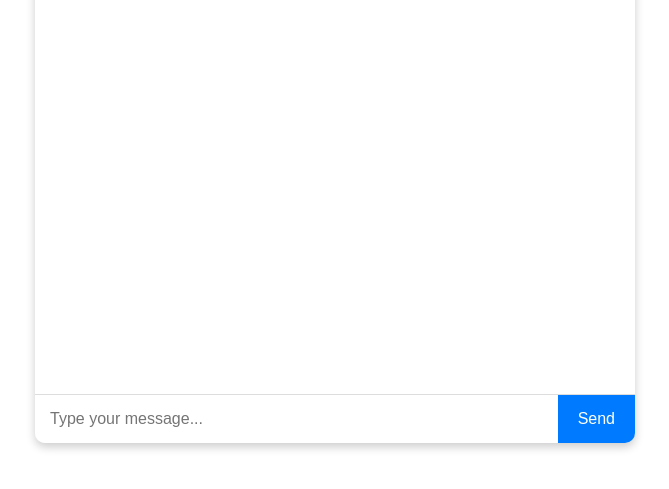
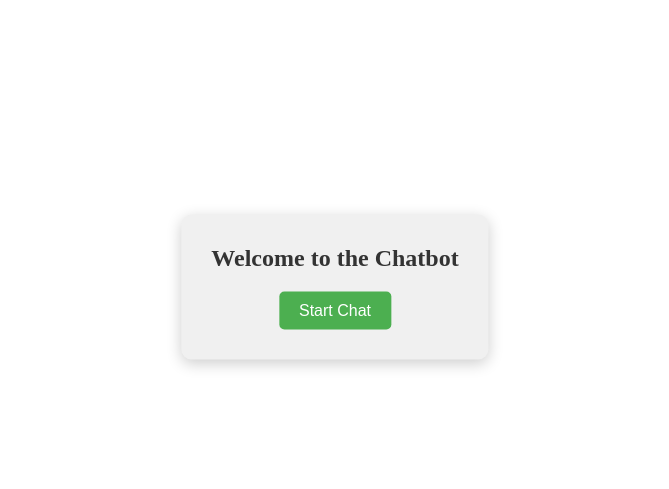
Before and after one commit to Umar9823/Chatbot, a website: page public/index.html in a window 1280 px wide. Shown: the part 113-602 px from the top of the page, without its empty margins (305-974 px from the left). Drawn offline with Linux system fonts and the light colour scheme.

Commit message:
style updated

```diff
--- a/public/index.html
+++ b/public/index.html
@@ -7,7 +7,14 @@
     <link rel="stylesheet" href="./style.css">
 </head>
 <body>
-    <div class="chat-container">
+    <!-- Welcome Screen -->
+    <div class="welcome-screen" id="welcomeScreen">
+        <h2>Welcome to the Chatbot</h2>
+        <button id="startChatBtn">Start Chat</button>
+    </div>
+
+    <!-- Chat Interface -->
+    <div class="chat-container" id="chatContainer" style="display: none;">
         <div class="chat-header">
             <h2>Chatbot</h2>
         </div>
--- a/public/script.js
+++ b/public/script.js
@@ -54,4 +54,9 @@ document.addEventListener('DOMContentLoaded', () => {
             console.error('Error sending message:', error);
         }
     }
+
+    document.getElementById('startChatBtn').addEventListener('click', function() {
+        document.getElementById('welcomeScreen').style.display = 'none';
+        document.getElementById('chatContainer').style.display = 'block';
+    });
 });
--- a/public/style.css
+++ b/public/style.css
@@ -116,3 +116,42 @@
     color: #666;
     margin: 10px 20px;
 }
+
+
+/* Welcome Screen Styling */
+.welcome-screen {
+    display: flex;
+    flex-direction: column;
+    justify-content: center;
+    align-items: center;
+    position: fixed;
+    top: 50%;
+    left: 50%;
+    transform: translate(-50%, -50%);
+    background-color: #f0f0f0;
+    padding: 30px;
+    box-shadow: 0 4px 15px rgba(0, 0, 0, 0.2);
+    border-radius: 10px;
+    text-align: center;
+}
+
+.welcome-screen h2 {
+    margin-bottom: 20px;
+    font-size: 24px;
+    color: #333;
+}
+
+.welcome-screen button {
+    padding: 10px 20px;
+    font-size: 16px;
+    color: #fff;
+    background-color: #4CAF50;
+    border: none;
+    border-radius: 5px;
+    cursor: pointer;
+    transition: background-color 0.3s ease;
+}
+
+.welcome-screen button:hover {
+    background-color: #45a049;
+}
```
